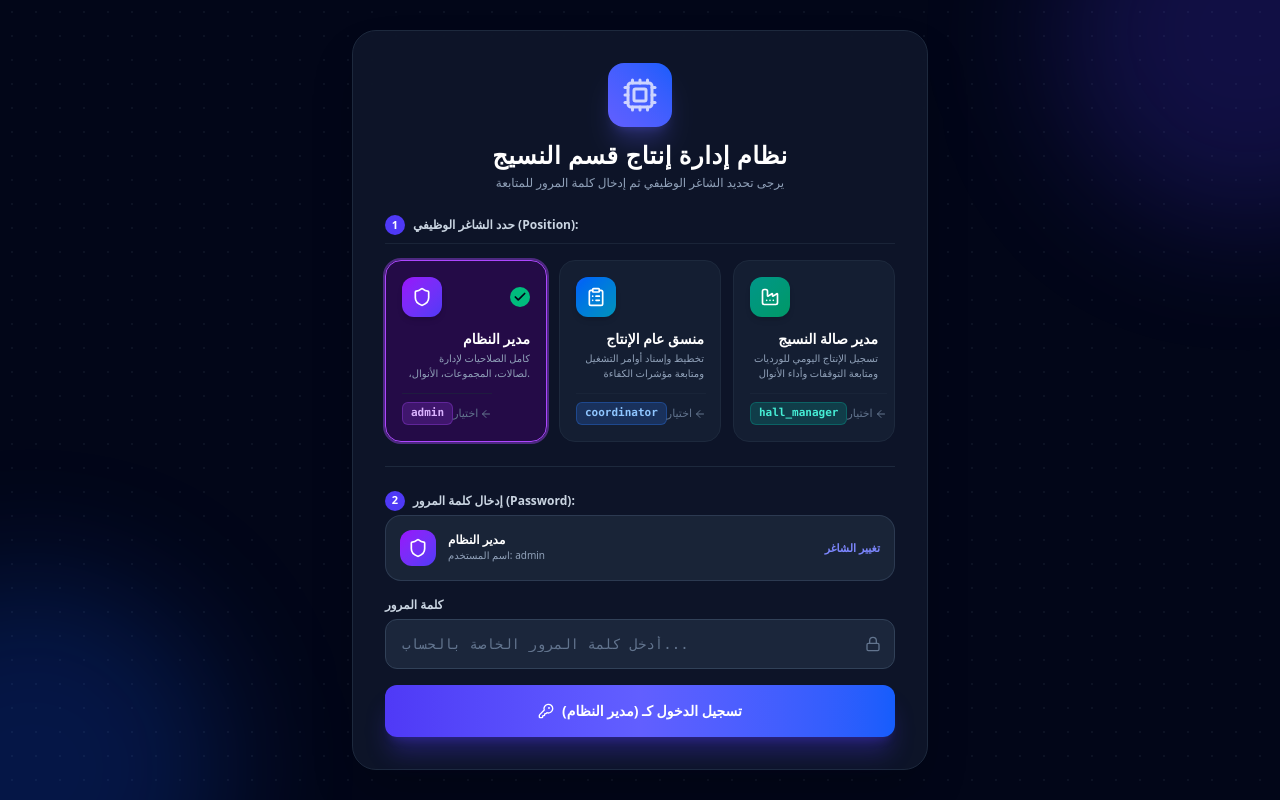
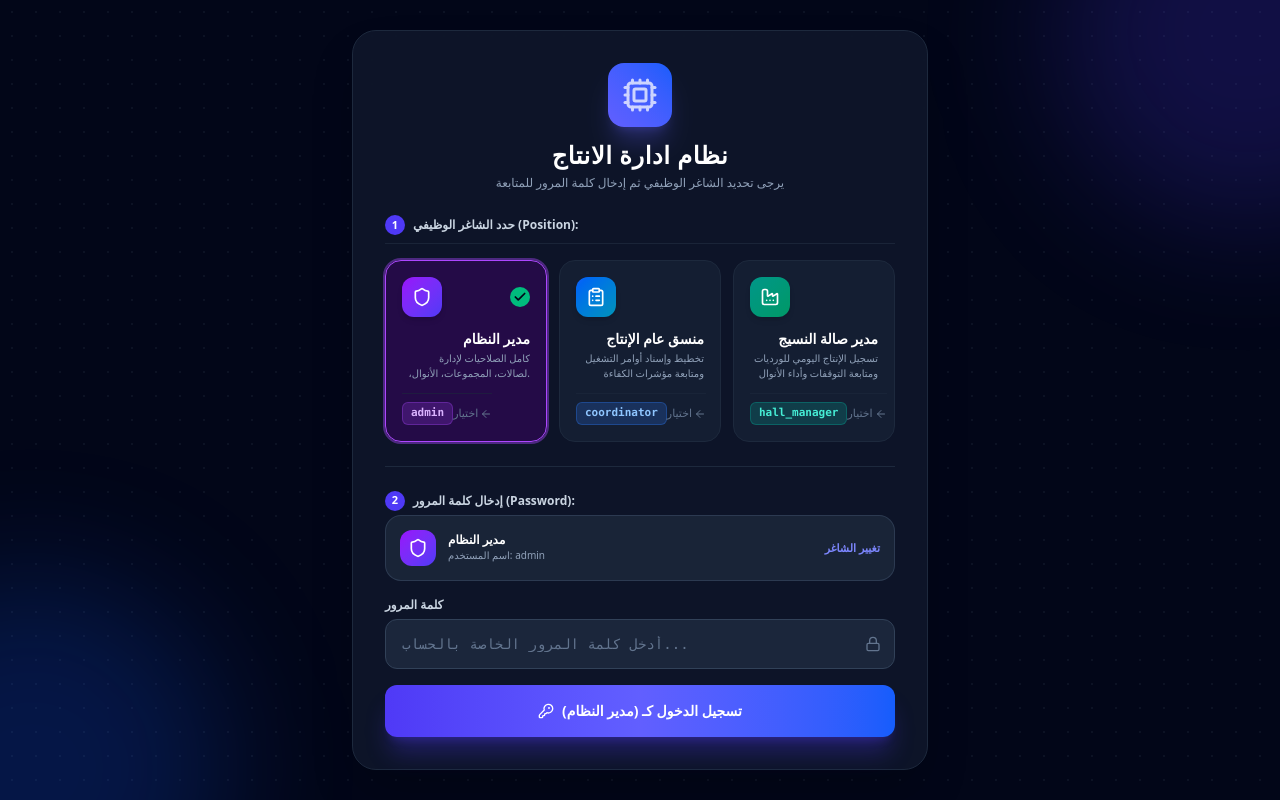
Before and after one commit to hosamobarkat/ERP28, a React (Vite) app: page / in a window 1280 px wide. Built offline with nearby package versions, Linux system fonts and the light colour scheme.

Commit message:
refactor: rename system to "نظام ادارة الانتاج"
Standardize the application branding and metadata across the UI and documentation.

```diff
--- a/index.html
+++ b/index.html
@@ -3,7 +3,7 @@
   <head>
     <meta charset="UTF-8" />
     <meta name="viewport" content="width=device-width, initial-scale=1.0" />
-    <title>My Google AI Studio App</title>
+    <title>نظام ادارة الانتاج</title>
   </head>
   <body>
     <div id="root"></div>
--- a/metadata.json
+++ b/metadata.json
@@ -1,6 +1,6 @@
 {
-  "name": "نظام إدارة إنتاج قسم النسيج",
-  "description": "نظام ERP مصغر وحقيقي لإدارة وتتبع إنتاج الأنوال، الصالات، الأصناف وأوامر الإنتاج في معامل النسيج",
+  "name": "نظام ادارة الانتاج",
+  "description": "نظام ERP متكامل لإدارة وتتبع إنتاج قسم النسيج والأنوال والصالات وأوامر الإنتاج",
   "requestFramePermissions": [],
   "majorCapabilities": ["MAJOR_CAPABILITY_SERVER_SIDE_GEMINI_API"]
 }
--- a/src/App.tsx
+++ b/src/App.tsx
@@ -98,7 +98,7 @@ const MainAppContent: React.FC = () => {
       <div className="min-h-screen bg-slate-950 flex items-center justify-center text-white dir-rtl">
         <div className="text-center space-y-3">
           <div className="w-12 h-12 border-4 border-indigo-500 border-t-transparent rounded-full animate-spin mx-auto" />
-          <p className="text-sm font-semibold text-slate-400">جاري تحميل نظام ERP قسم النسيج...</p>
+          <p className="text-sm font-semibold text-slate-400">جاري تحميل نظام ادارة الانتاج...</p>
         </div>
       </div>
     );
--- a/src/components/Sidebar.tsx
+++ b/src/components/Sidebar.tsx
@@ -100,7 +100,7 @@ export const Sidebar: React.FC<SidebarProps> = ({
               <Cpu className="w-6 h-6 animate-pulse" />
             </div>
             <div>
-              <h1 className="font-bold text-base text-white tracking-wide leading-tight">نظام النسيج ERP</h1>
+              <h1 className="font-bold text-base text-white tracking-wide leading-tight">نظام ادارة الانتاج</h1>
               <p className="text-xs text-slate-400 font-medium">إدارة ومراقبة الأنوال</p>
             </div>
           </div>
--- a/src/components/TopBar.tsx
+++ b/src/components/TopBar.tsx
@@ -77,7 +77,7 @@ export const TopBar: React.FC<TopBarProps> = ({
       case 'settings':
         return 'إعدادات النظام العامة';
       default:
-        return 'نظام إدارة إنتاج قسم النسيج';
+        return 'نظام ادارة الانتاج';
     }
   };
 
--- a/src/views/LoginView.tsx
+++ b/src/views/LoginView.tsx
@@ -115,7 +115,7 @@ export const LoginView: React.FC = () => {
           <div className="w-16 h-16 mx-auto rounded-2xl bg-gradient-to-tr from-indigo-500 to-blue-600 flex items-center justify-center shadow-xl shadow-indigo-500/25 mb-3">
             <Cpu className="w-9 h-9 text-white animate-pulse" />
           </div>
-          <h1 className="text-2xl font-black text-white tracking-wide">نظام إدارة إنتاج قسم النسيج</h1>
+          <h1 className="text-2xl font-black text-white tracking-wide">نظام ادارة الانتاج</h1>
           <p className="text-xs text-slate-400 mt-1 font-medium">
             يرجى تحديد الشاغر الوظيفي ثم إدخال كلمة المرور للمتابعة
           </p>
```
